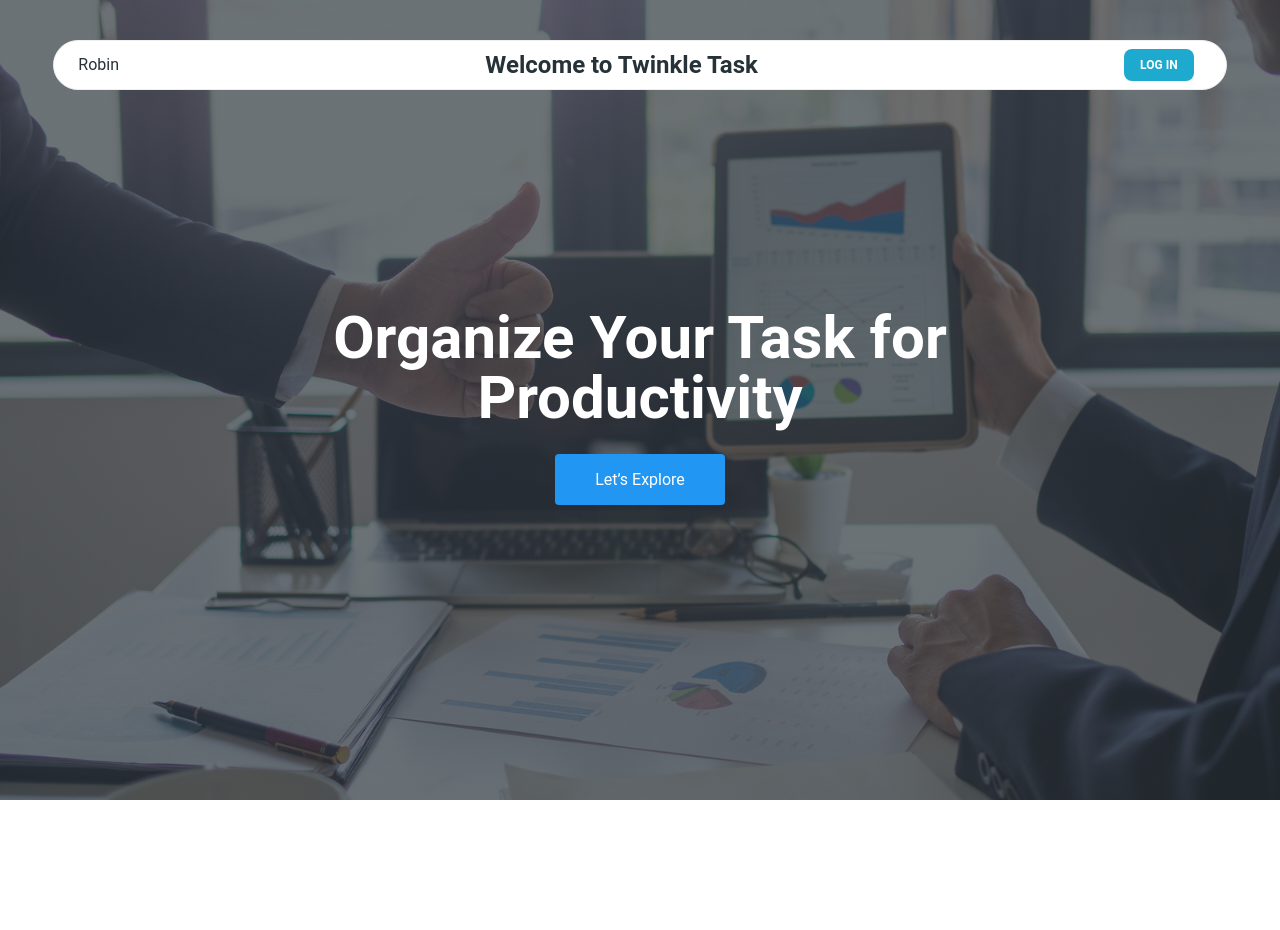
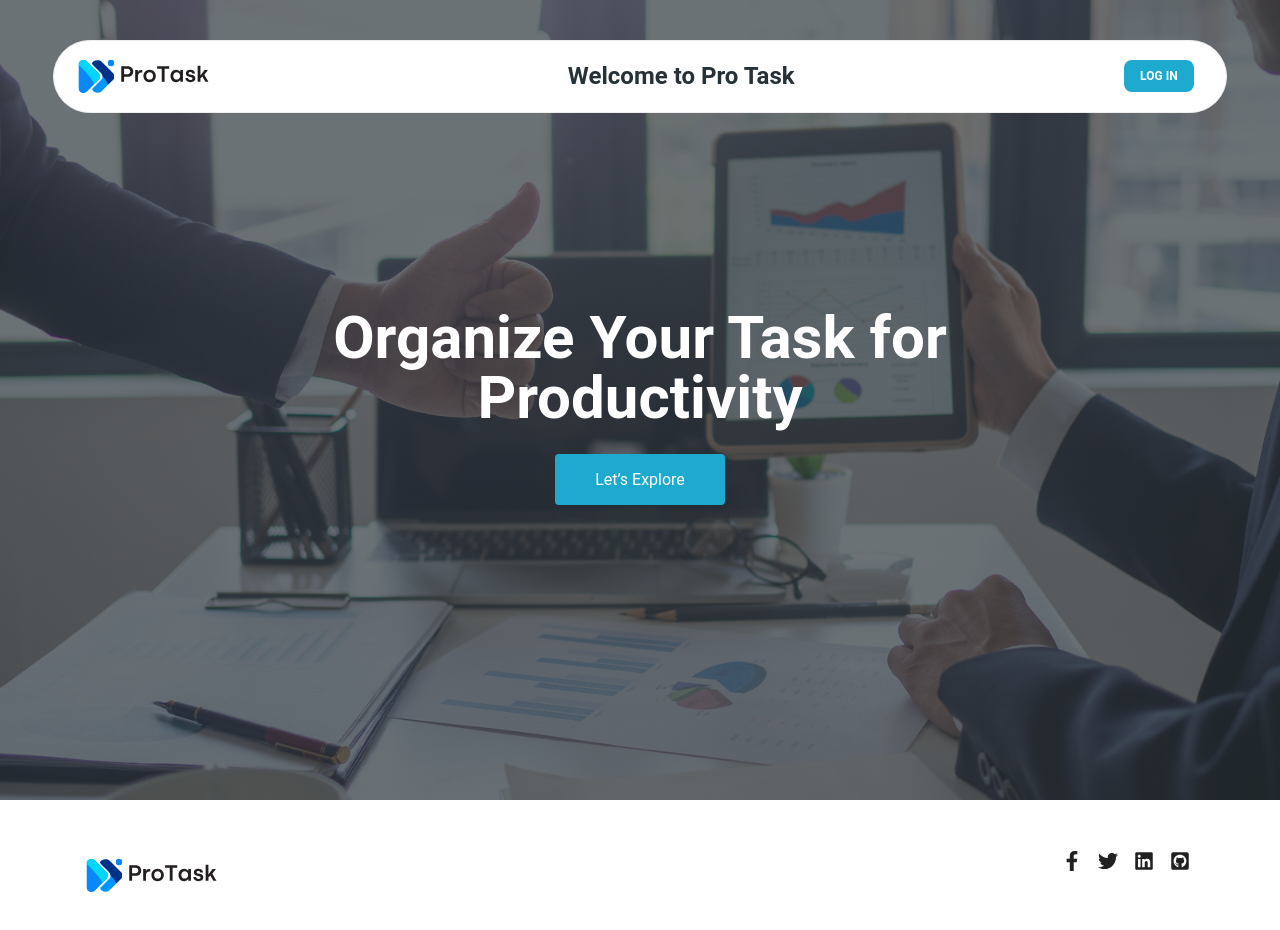
Before and after one commit to mdrobin45/task-Management-client, a React (Vite) app: page / in a window 1280 px wide. Shown: the top 930 px of the page. Before the commit the page ends 800 px from the top, so only its background shows below. Built offline with nearby package versions, Linux system fonts and the light colour scheme; no server answers.

Commit message:
show task from database

```diff
--- a/package.json
+++ b/package.json
@@ -19,7 +19,9 @@
     "react-datepicker": "^4.25.0",
     "react-dom": "^18.2.0",
     "react-hook-form": "^7.49.2",
+    "react-icons": "^4.12.0",
     "react-router-dom": "^6.21.0",
+    "react-spinners": "^0.13.8",
     "react-toastify": "^9.1.3"
   },
   "devDependencies": {
--- a/src/API_Request/ApiRequest.jsx
+++ b/src/API_Request/ApiRequest.jsx
@@ -10,7 +10,9 @@ export const createNewTask = async (task) => {
 };
 
 // Get all task
-export const getAllTask = async () => {
-   const { data } = await axios.get(`${import.meta.env.VITE_SERVER_API}/task`);
+export const getAllTask = async (email) => {
+   const { data } = await axios.get(
+      `${import.meta.env.VITE_SERVER_API}/task?email=${email}`
+   );
    return data;
 };
--- /dev/null
+++ b/src/Components/Footer/Footer.jsx
@@ -0,0 +1,60 @@
+import {
+   FaFacebookF,
+   FaGithubSquare,
+   FaLinkedin,
+   FaTwitter,
+} from "react-icons/fa";
+import { Link } from "react-router-dom";
+import logo from "../../assets/images/logo.svg";
+
+const Footer = () => {
+   return (
+      <footer className="bg-white rounded-lg dark:bg-gray-900 m-4">
+         <div className="w-full max-w-screen-xl mx-auto p-4 md:py-8">
+            <div className="sm:flex sm:items-center sm:justify-between">
+               <Link
+                  to="/"
+                  className="flex items-center mb-4 sm:mb-0 space-x-3 rtl:space-x-reverse">
+                  <img src={logo} className="w-40" alt="Flowbite Logo" />
+               </Link>
+               <ul className="flex flex-wrap gap-x-3 items-center mb-6 text-sm font-medium text-gray-900 sm:mb-0 dark:text-gray-400">
+                  <li>
+                     <a
+                        href="#"
+                        className="text-xl hover:text-primary transition-all hover:underline me-4 md:me-6">
+                        <FaFacebookF />
+                     </a>
+                  </li>
+                  <li>
+                     <a
+                        href="#"
+                        className="text-xl hover:text-primary transition-all hover:underline me-4 md:me-6">
+                        <FaTwitter />
+                     </a>
+                  </li>
+                  <li>
+                     <a
+                        rel="noreferrer"
+                        target="_blank"
+                        href="https://linkedin.com/in/mdrobin45"
+                        className="text-xl hover:underline me-4 md:me-6">
+                        <FaLinkedin />
+                     </a>
+                  </li>
+                  <li>
+                     <a
+                        rel="noreferrer"
+                        target="_blank"
+                        href="https://github.com/mdrobin45"
+                        className="text-xl hover:text-primary transition-all hover:underline me-4 md:me-6">
+                        <FaGithubSquare />
+                     </a>
+                  </li>
+               </ul>
+            </div>
+         </div>
+      </footer>
+   );
+};
+
+export default Footer;
--- a/src/Components/Header/Header.jsx
+++ b/src/Components/Header/Header.jsx
@@ -2,6 +2,7 @@ import { Button } from "@material-tailwind/react";
 import { useContext } from "react";
 import { Link, useLocation } from "react-router-dom";
 import { AuthContext } from "../../Context/AuthContextProvider";
+import logo from "../../assets/images/logo.svg";
 import ProfileMenu from "./ProfileMenu";
 
 export function Header() {
@@ -13,15 +14,12 @@ export function Header() {
             <div className="relative mx-auto flex items-center justify-between text-blue-gray-900">
                <div>
                   <Link to="/">
-                     {/* <img className="w-40" src={logo} alt="Logo" /> */}
-                     Robin
+                     <img className="w-40" src={logo} alt="Logo" />
                   </Link>
                </div>
                <div>
                   {/* <NavList /> */}
-                  <h2 className="text-2xl font-bold">
-                     Welcome to Twinkle Task
-                  </h2>
+                  <h2 className="text-2xl font-bold">Welcome to Pro Task</h2>
                </div>
                <div className="flex items-center gap-3">
                   {!user ? (
--- a/src/Components/Header/MobileMenu/ProfileMenu.jsx
+++ b/src/Components/Header/MobileMenu/ProfileMenu.jsx
@@ -9,16 +9,18 @@ import {
 } from "@material-tailwind/react";
 import { useState } from "react";
 import { BiChevronDown } from "react-icons/bi";
-import { Link } from "react-router-dom";
+import { Link, useNavigate } from "react-router-dom";
 import { toast } from "react-toastify";
 import useAuth from "../../../Hooks/useAuth";
 
 const ProfileMenu = () => {
    const [isMenuOpen, setIsMenuOpen] = useState(false);
    const { user, logOut } = useAuth();
+   const navigate = useNavigate();
    // Sign Out
    const handleLogOut = () => {
       logOut().then(() => {
+         navigate("/");
          toast.error("Your are logged out!");
       });
    };
--- a/src/Layouts/MainLayout.jsx
+++ b/src/Layouts/MainLayout.jsx
@@ -1,4 +1,5 @@
 import { Outlet } from "react-router-dom";
+import Footer from "../Components/Footer/Footer";
 import Header from "../Components/Header/Header";
 
 const MainLayout = () => {
@@ -6,6 +7,7 @@ const MainLayout = () => {
       <div>
          <Header />
          <Outlet />
+         <Footer />
       </div>
    );
 };
--- a/src/Pages/Dashboard/AddNewModal/AddNewModal.jsx
+++ b/src/Pages/Dashboard/AddNewModal/AddNewModal.jsx
@@ -9,14 +9,18 @@ import {
    Typography,
 } from "@material-tailwind/react";
 import moment from "moment";
+import { useContext } from "react";
 import DatePicker from "react-datepicker";
 import { Controller, useForm } from "react-hook-form";
 import { createNewTask } from "../../../API_Request/ApiRequest";
+import { AuthContext } from "../../../Context/AuthContextProvider";
 import { showToast } from "../../../Utils/toast";
 import "./style.css";
 
 const AddNewModal = ({ open, handleOpen, refetch }) => {
    const { control, register, handleSubmit } = useForm();
+   const { user } = useContext(AuthContext);
+
    // Form submit
    const onSubmit = (data) => {
       const date = moment(data.dueDate).format("DD MMMM YYYY");
@@ -25,6 +29,7 @@ const AddNewModal = ({ open, handleOpen, refetch }) => {
          description: data.description,
          dueDate: date,
          priority: data.priority,
+         email: user?.email,
       };
 
       createNewTask(task).then((res) => {
--- a/src/Pages/Dashboard/Todo/Todo.jsx
+++ b/src/Pages/Dashboard/Todo/Todo.jsx
@@ -23,13 +23,20 @@ const Todo = () => {
                Add New
             </Button>
          </div>
+         {todoList.length ? (
+            <>
                {todoList.map((todo) => (
                   <Card key={todo._id} className="mt-6 shadow-none border">
                      <CardBody>
-                  <Typography variant="h5" color="blue-gray" className="mb-2">
+                        <Typography
+                           variant="h5"
+                           color="blue-gray"
+                           className="mb-2">
                            {todo.title}
                         </Typography>
-                  <p className="text-gray-600">Deadline: {todo.dueDate}</p>
+                        <p className="text-gray-600">
+                           Deadline: {todo.dueDate}
+                        </p>
                         <Typography className="text-black pt-2">
                            {todo.description}
                         </Typography>
@@ -39,6 +46,12 @@ const Todo = () => {
                      </CardBody>
                   </Card>
                ))}
+            </>
+         ) : (
+            <>
+               <h2>Noting</h2>
+            </>
+         )}
 
          <AddNewModal refetch={refetch} open={open} handleOpen={handleOpen} />
       </div>
--- a/src/Pages/Home/Banner/Banner.jsx
+++ b/src/Pages/Home/Banner/Banner.jsx
@@ -16,8 +16,8 @@ const Banner = () => {
          </h2>
          <div className="mt-10">
             <Link
-               to="/assignments"
-               className="bg-blue-500 px-10 mt-6 py-4 hover:bg-blue-700 text-white rounded">
+               to="/dashboard"
+               className="bg-secondary px-10 mt-6 py-4 hover:bg-secondary text-white rounded">
                Let’s Explore
             </Link>
          </div>
--- /dev/null
+++ b/src/Router/PrivateRoute.jsx
@@ -0,0 +1,22 @@
+import { useContext } from "react";
+import { Navigate, useLocation } from "react-router-dom";
+import { ClipLoader } from "react-spinners";
+import { AuthContext } from "../Context/AuthContextProvider";
+
+const PrivateRoute = ({ children }) => {
+   const { user, isLoading } = useContext(AuthContext);
+   const location = useLocation();
+   if (isLoading) {
+      return (
+         <div className="h-screen flex flex-col items-center justify-center">
+            <ClipLoader color="#EF1D26" />
+         </div>
+      );
+   }
+   if (!user) {
+      return <Navigate to="/login" state={{ prevUrl: location.pathname }} />;
+   }
+   return children;
+};
+
+export default PrivateRoute;
--- a/src/Router/Router.jsx
+++ b/src/Router/Router.jsx
@@ -5,6 +5,7 @@ import Register from "../Pages/Authentication/Register/Register";
 import Dashboard from "../Pages/Dashboard/Dashboard";
 import Home from "../Pages/Home/Home";
 import Profile from "../Pages/Profile/Profile";
+import PrivateRoute from "./PrivateRoute";
 
 const router = createBrowserRouter([
    {
@@ -17,11 +18,19 @@ const router = createBrowserRouter([
          },
          {
             path: "/profile",
-            element: <Profile />,
+            element: (
+               <PrivateRoute>
+                  <Profile />
+               </PrivateRoute>
+            ),
          },
          {
             path: "/dashboard",
-            element: <Dashboard />,
+            element: (
+               <PrivateRoute>
+                  <Dashboard />,
+               </PrivateRoute>
+            ),
          },
       ],
    },
```
Also changed, not shown: src/assets/images/logo.svg (added), 1 other file (tests, documents, lock files or other folders). Lines whose indentation alone changed are shown as unchanged.
